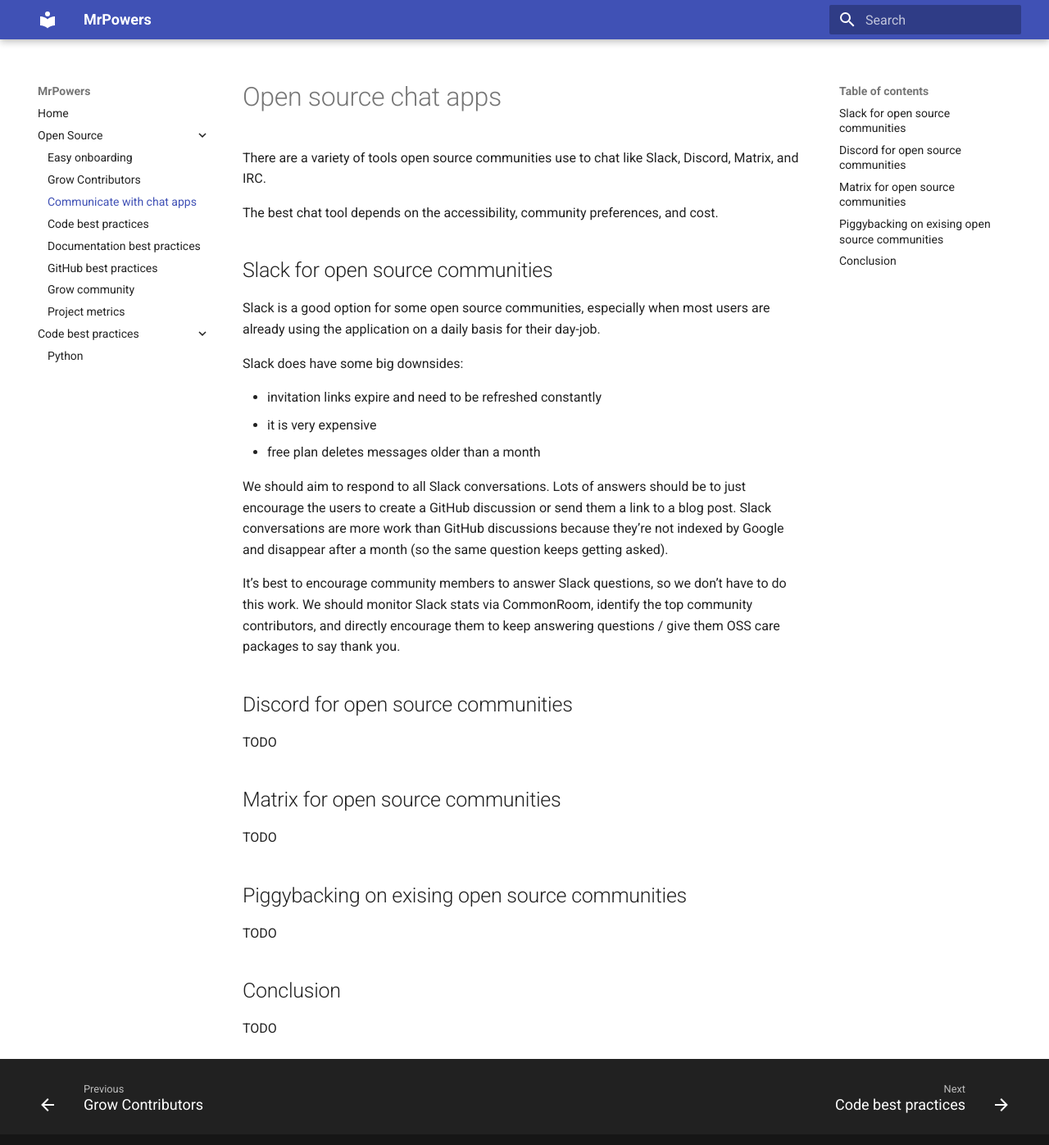
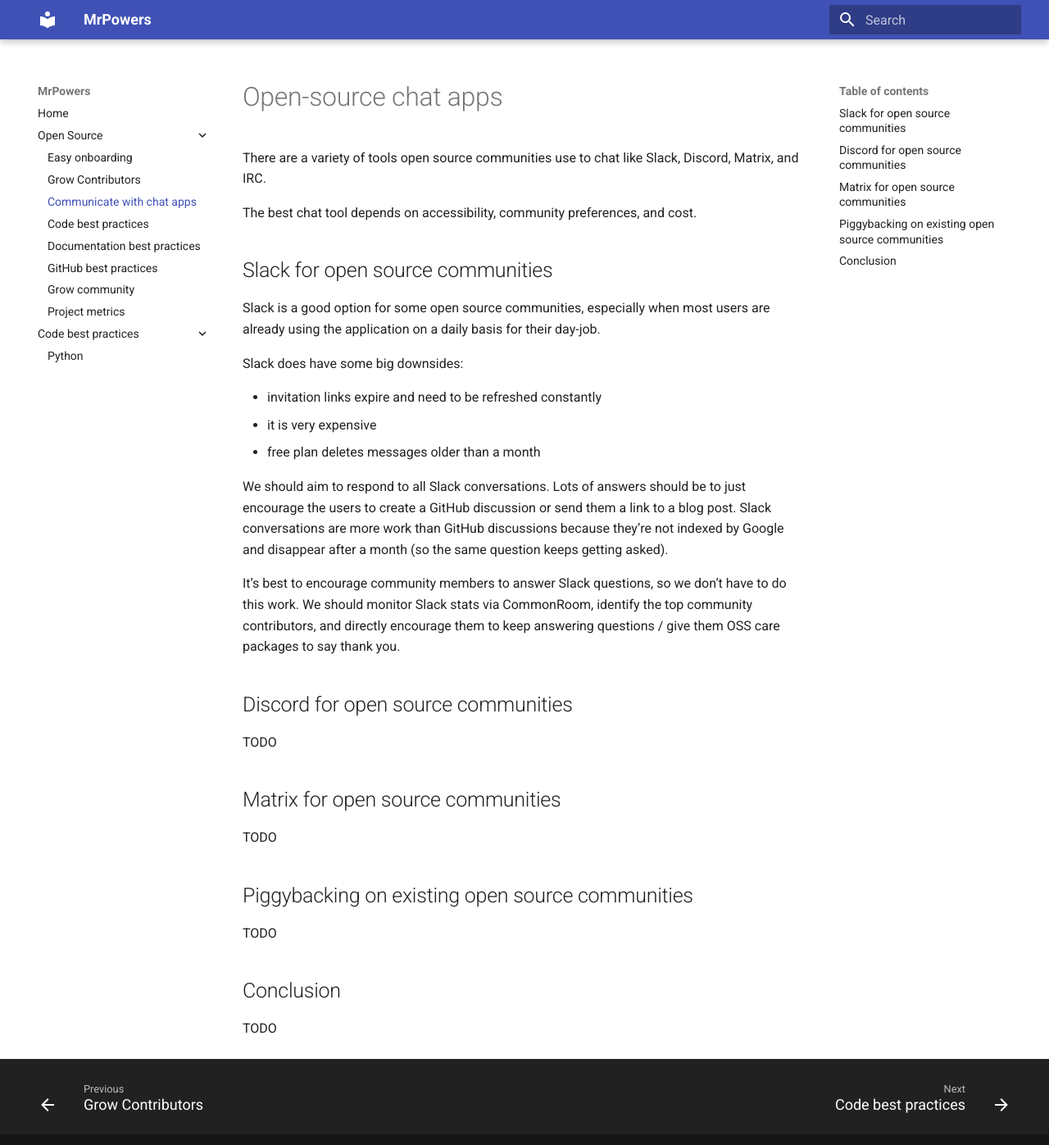
Before and after one commit to mrpowers-io/community, an MkDocs documentation site: the page built from docs/open-source/chat-apps.md, in a window 1280 px wide and 1400 px high. Shown: the top 1397 px of the window at 82% size. Built offline with MkDocs 1.6.1 and Material for MkDocs 9.7.7, drawn with Linux system fonts in a browser that asks for light colours.

Commit message:
grammar update chat apps

```diff
--- a/docs/open-source/chat-apps.md
+++ b/docs/open-source/chat-apps.md
@@ -1,8 +1,8 @@
-# Open source chat apps
+# Open-source chat apps
 
 There are a variety of tools open source communities use to chat like Slack, Discord, Matrix, and IRC.
 
-The best chat tool depends on the accessibility, community preferences, and cost.
+The best chat tool depends on accessibility, community preferences, and cost.
 
 ## Slack for open source communities
 
@@ -26,7 +26,7 @@ TODO
 
 TODO
 
-## Piggybacking on exising open source communities
+## Piggybacking on existing open source communities
 
 TODO
 
```
